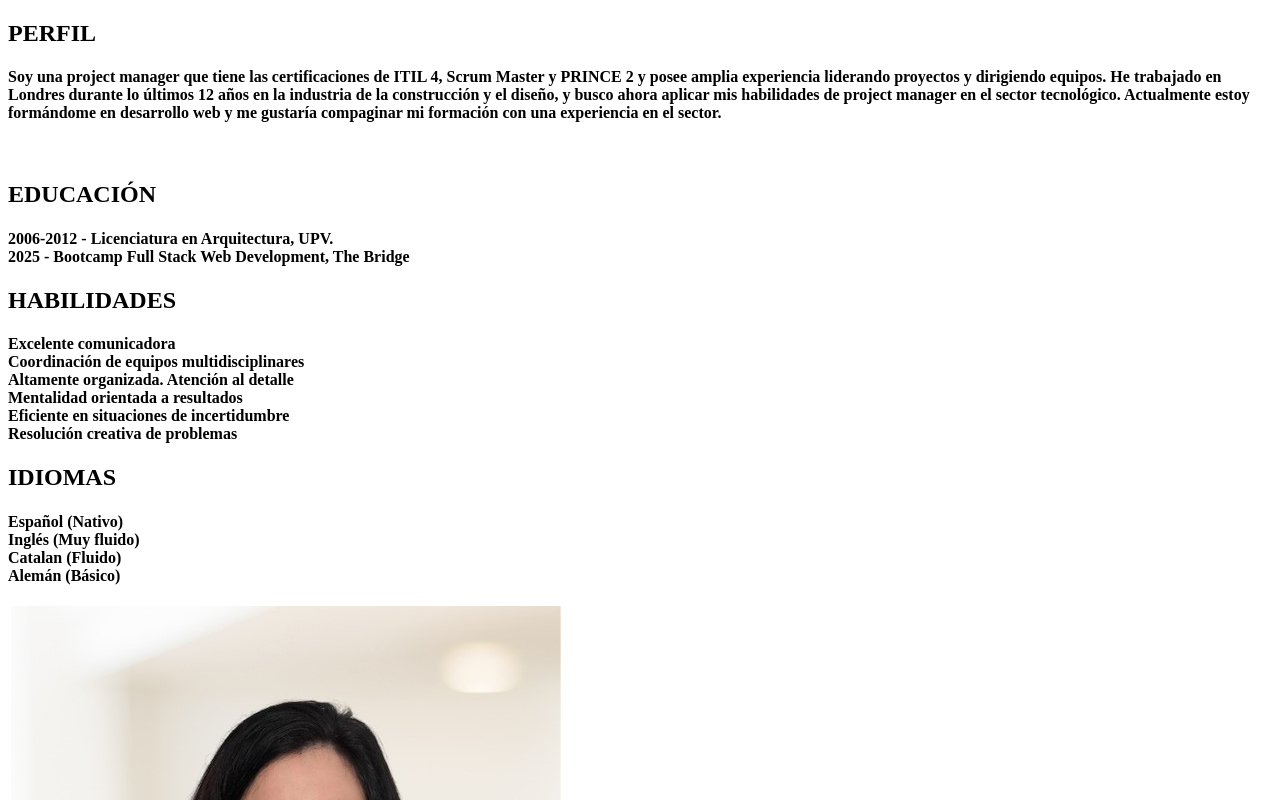
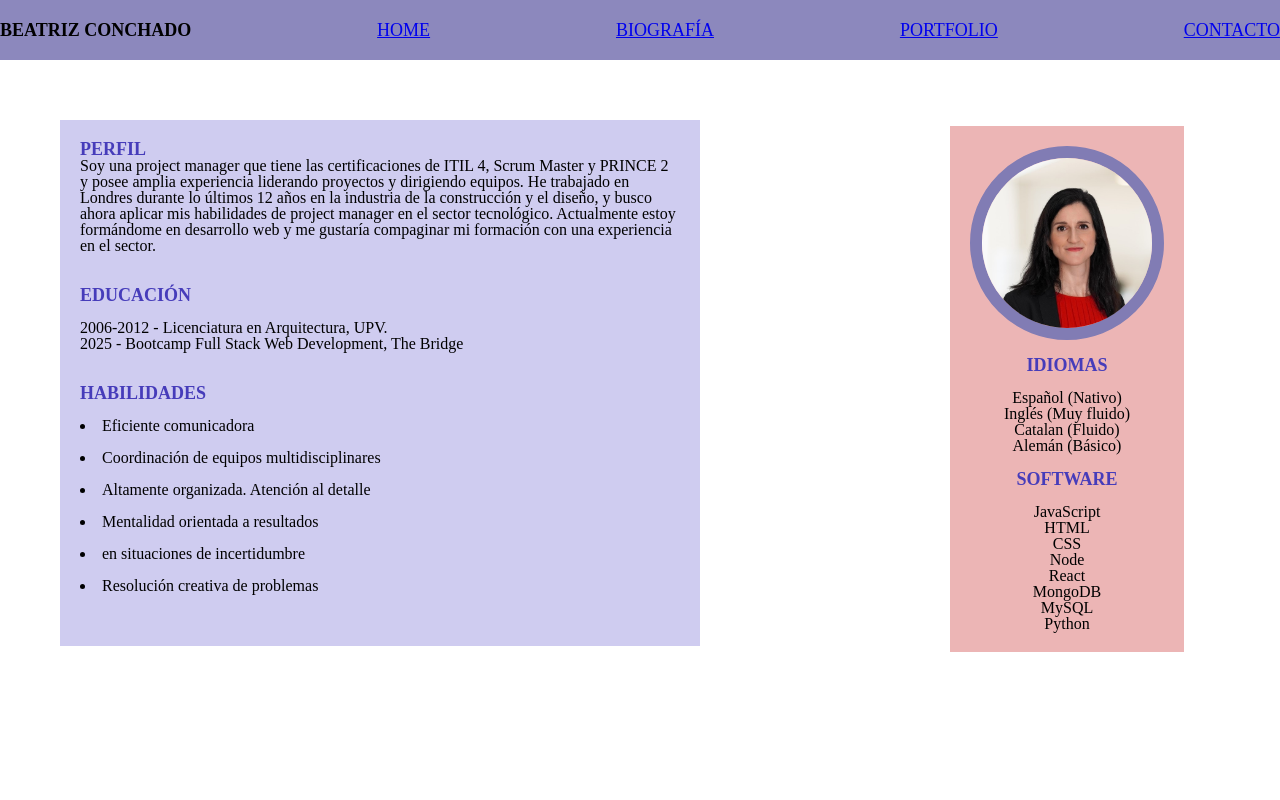
Before and after one commit to yolovi/correccion_proyecto_web_BC, a plain HTML site: page biografia.html in a window 1280 px wide. Shown: the top 800 px of the page. Drawn offline with Linux system fonts and the light colour scheme; a web font is replaced by a local one.

Commit message:
Finished but not for mobiles yet

```diff
--- a/biografia.html
+++ b/biografia.html
@@ -4,38 +4,76 @@
     <meta charset="UTF-8">
     <meta name="viewport" content="width=device-width, initial-scale=1.0">
     <title>Biografía</title>
+    <link rel="stylesheet" href="styles.css">
+    <link href='https://fonts.googleapis.com/css?family=Blinker' rel='stylesheet'>
 </head>
 <body>
+    <nav>
+        <section class="menu">
+        <h3 id="myNombre">BEATRIZ CONCHADO </h3>
+        <a href = "index.html">HOME</a>
+        <a href = "biografia.html">BIOGRAFÍA</a>
+        <a href = "portfolio.html">PORTFOLIO</a>
+        <a href = "contacto.html">CONTACTO</a>
+        </class>
+    </section>
     <article>
-        <h1>PERFIL</h1>
+
+        <detail class ="perfil">
+        <h1 id="titulos-biografia">PERFIL</h1>
         <h4>Soy una project manager que tiene las certificaciones de ITIL 4, Scrum Master y PRINCE 2 y posee
             amplia experiencia liderando proyectos y dirigiendo equipos. He trabajado en Londres durante lo últimos
             12 años en la industria de la  construcción y el diseño, y busco ahora aplicar mis habilidades de project manager en
             el sector tecnológico. Actualmente estoy formándome en desarrollo web y me gustaría compaginar mi
-            formación con una experiencia en el sector.</h4><br>
-        <h1>EDUCACIÓN</h1>
+            formación con una experiencia en el sector.</h4><br><br>
+        </detail>
+        <detail class ="educacion">
+        <h1 id="titulos-biografia">EDUCACIÓN</h1><br>
         <h4>2006-2012 - Licenciatura en Arquitectura, UPV.<br>
-            2025 - Bootcamp Full Stack Web Development, The Bridge<br>
-        </h4>
-        <h1>HABILIDADES</h1>
-        <h4>Excelente comunicadora<br>
-            Coordinación de equipos multidisciplinares<br>
-            Altamente organizada. Atención al detalle<br>
-            Mentalidad orientada a resultados<br>
-            Eficiente en situaciones de incertidumbre<br>
-            Resolución creativa de problemas <br></h4>
-        <h1>IDIOMAS</h1>
-        <h4>Español (Nativo)<br>
-            Inglés (Muy fluido)<br>
-            Catalan (Fluido)<br>
-            Alemán (Básico)<br></h4>
+            2025 - Bootcamp Full Stack Web Development, The Bridge<br><br>
+        </h4><br>
+         </detail>
+         <detail class ="habilidades">
+        <h1 id="titulos-biografia">HABILIDADES</h1><br>
+        <h4><li>Eficiente comunicadora</li><br>
+            <li>Coordinación de equipos multidisciplinares</li><br>
+            <li>Altamente organizada. Atención al detalle</li><br>
+           <li>Mentalidad orientada a resultados</li><br>
+            <li> en situaciones de incertidumbre</li><br>
+            <li>Resolución creativa de problemas </li></ul><br></h4><br>
+        </detail>
+        </article>
 
         <aside>
-            <img src="foto_Beatriz Conchado Peiró.jpg">
 
+            <img src="foto_Beatriz Conchado Peiró.jpg" id="cv-img"><br>
+            <h1 id="titulos-biografia">IDIOMAS</h1><br>
+            <ul><h4>
+                <li>Español (Nativo)</li>
+                <li>Inglés (Muy fluido)</li>
+                <li>Catalan (Fluido)</li>
+                <li>Alemán (Básico)</li>
+            </ul></h4><br>
+
+           <h1 id="titulos-biografia">SOFTWARE</h1><br>
+            <ul><h4>
+                <li>JavaScript</li>
+                <li>HTML</li>
+                <li>CSS</li>
+                <li>Node</li>
+                <li>React</li>
+                <li>MongoDB</li>
+                <li>MySQL</li>
+                <li>Python</li>
+            </ul></h4>
         </aside>
 
 
-    </article>
+
 </body>
+<footer>
+    <detail class = "linkedin-img">
+   <!-- <a href ="https://www.linkedin.com/in/beatriz-conchado-peiro-a0276880/" ><img src="linkedin2.png"> </a>-->
+    </detail>
+</footer>
 </html>
--- /dev/null
+++ b/styles.css
@@ -0,0 +1,97 @@
+/* http://meyerweb.com/eric/tools/css/reset/
+   v2.0 | 20110126
+   License: none (public domain)
+*/
+
+html, body, div, span, applet, object, iframe,
+h1, h2, h3, h4, h5, h6, p, blockquote, pre,
+a, abbr, acronym, address, big, cite, code,
+del, dfn, em, img, ins, kbd, q, s, samp,
+small, strike, strong, sub, sup, tt, var,
+b, u, i, center,
+dl, dt, dd, ol, ul, li,
+fieldset, form, label, legend,
+table, caption, tbody, tfoot, thead, tr, th, td,
+article, aside, canvas, details, embed,
+figure, figcaption, footer, header, hgroup,
+menu, nav, output, ruby, section, summary,
+time, mark, audio, video {
+	margin: 0;
+	padding: 0;
+	border: 0;
+	font-size: 100%;
+	font: inherit;
+	vertical-align: baseline;
+	font-family: 'Blinker';
+}
+/* HTML5 display-role reset for older browsers */
+article, aside, details, figcaption, figure,
+footer, header, hgroup, menu, nav, section {
+	display: block;
+}
+body {
+	line-height: 1;
+}
+ol, ul {
+	list-style: none;
+}
+blockquote, q {
+	quotes: none;
+}
+blockquote:before, blockquote:after,
+q:before, q:after {
+	content: '';
+	content: none;
+}
+table {
+	border-collapse: collapse;
+	border-spacing: 0;
+}
+/*End of MeyerWeb tools*/
+
+/*Top menu*/
+.menu {display:flex;
+    flex-direction: row; color: black;justify-content: space-between; background-color:#8c88bd; align-items:end;line-height:  60px;padding:30px,border-radius: ;font-size:18px;}
+nav {position:sticky}
+#myNombre {font-weight: 600;font-size: 18px;}
+/*End of Top menu*/
+
+/*Index styles*/
+#myName {color: black; font-weight: 800; font-size: 28px;text-align: center;line-height:  60px;}
+#hello   {color: black; font-weight: 800; font-size: 50px;text-align: center;line-height:  50px;}
+#introduction {margin: 80px; text-align:center;font-size: 16px;;}
+#img-earth {width: 200px; height: 200px;margin: auto; display: block;}
+
+/*Biografia-article y aside*/
+#titulos-biografia {color:#463cba; font-weight: 600;font-size: 18px ;}
+article {margin: 60px;display:flex; flex-direction: column; ;background-color: #cfccf0; width:600px;padding: 20px;text-align:left;}
+aside {margin: -580px 600px -800px 950px;display:flex; width: 194px;;flex-direction:  column; background-color: rgb(236, 181, 181);padding:20px;text-align:center;}
+#cv-img {
+    width:170px; height: 170px; border-radius:50%; border:solid 12px #817cb4;
+}
+
+/*Proyectos portfolio*/
+#portfolio-section {margin: 40px 0px 50px ;color:#463cba;}{a:hover }
+.proyecto1 {margin: 20px 0px 0px 0px;text-align: center;display: flex; flex-direction: column;font-weight: 600; font-size: 18px;line-height:50px;background-color: rgb(255, 255, 238);border:4px dashed rgb(236, 181, 181)}
+.proyecto2 {text-align: center;display: flex; flex-direction: column;font-weight: 600; font-size: 18px;line-height:45px;background-color: rgb(255, 255, 238);border:4px dashed rgb(236, 181, 181)}
+.proyecto3 {text-align: center;display: flex; flex-direction: column;font-weight: 600; font-size: 18px;line-height:45px;background-color: rgb(255, 255, 238);border:4px dashed rgb(236, 181, 181)}
+.proyecto4 {text-align: center;display: flex; flex-direction: column;font-weight: 600; font-size: 18px;line-height:40px;background-color: rgb(255, 255, 238);border:4px dashed rgb(236, 181, 181)}
+
+
+/*Form*/
+.form {margin: 70px 200px 200px 380px;display: flex; flex-direction:column;border: 5px;width:500px;text-align: left;}
+.introform {margin:50px 280px 40px 190px; text-align: center; border: 10px;}
+
+/*General styles*/
+h1 {color:darkgrey; }
+h4 {color:black}
+
+/*Pictures*/
+
+
+/*.linkedin-img { background:url(linkedin2.png)
+   width:100px; height:100px;
+}*/
+
+@media screen {max: 600px;
+}
```
Also changed, not shown: contacto.html (+24 -13 lines), index.html (+15 -6 lines), portfolio.html (+28 -6 lines), Portfolio references.txt (added), linkedin.png (added), linkedin2.png (added), 1 other file.
